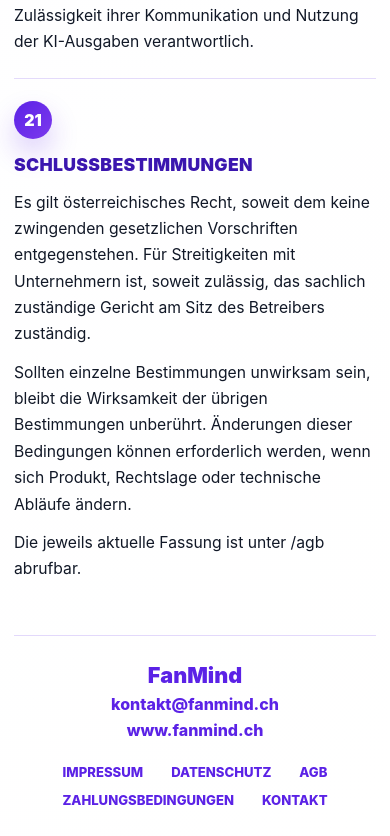
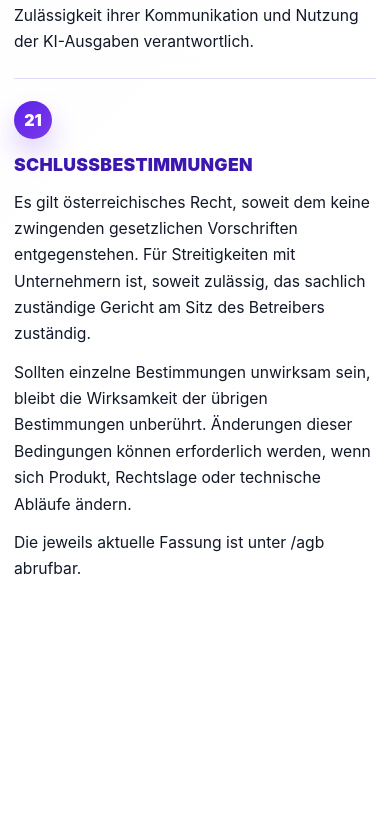
Before and after one commit to Bernds-tech/FanMind, a Next.js app: page /agb in a window 390 px wide. Shown: the part 10861-11697 px from the top of the page. After the commit the page ends 11522 px from the top, so only its background shows below. Built offline with nearby package versions, Linux system fonts and the light colour scheme.

Commit message:
Remove legal page footers

```diff
--- a/src/app/agb/agb.module.css
+++ b/src/app/agb/agb.module.css
@@ -42,7 +42,7 @@
   z-index: 1;
   width: min(100% - 40px, 1120px);
   margin: 0 auto;
-  padding: clamp(28px, 6vw, 54px) 0 28px;
+  padding: clamp(28px, 6vw, 54px) 0 clamp(56px, 8vw, 96px);
 }
 
 .hero {
@@ -61,8 +61,7 @@
   text-decoration: none;
 }
 
-.logo:hover,
-.footer a:hover {
+.logo:hover {
   color: #7c3aed;
 }
 
@@ -177,48 +176,12 @@
   color: #5b22e6;
 }
 
-.sectionBody a,
-.footer a {
+.sectionBody a {
   color: #5b22e6;
   font-weight: 800;
-  text-decoration: none;
-}
-
-.sectionBody a {
   text-decoration: underline;
   text-decoration-thickness: 1px;
   text-underline-offset: 4px;
-}
-
-.footer {
-  display: grid;
-  grid-template-columns: minmax(220px, 1fr) 2fr;
-  gap: 24px;
-  align-items: center;
-  margin-top: 30px;
-  padding: 26px 0 0;
-  border-top: 1px solid rgba(91, 34, 230, 0.17);
-}
-
-.footerBrand {
-  display: grid;
-  gap: 6px;
-  color: #4b5563;
-}
-
-.footerBrand strong {
-  color: #5b22e6;
-  font-size: 1.35rem;
-  font-weight: 950;
-}
-
-.footer nav {
-  display: flex;
-  flex-wrap: wrap;
-  gap: 12px 28px;
-  justify-content: flex-end;
-  text-transform: uppercase;
-  font-size: 0.82rem;
 }
 
 .backToTop {
@@ -263,15 +226,6 @@
     height: 38px;
   }
 
-  .footer {
-    grid-template-columns: 1fr;
-    text-align: center;
-  }
-
-  .footer nav {
-    justify-content: center;
-  }
-
   .backToTop {
     width: 46px;
     height: 46px;
--- a/src/app/agb/page.tsx
+++ b/src/app/agb/page.tsx
@@ -13,14 +13,6 @@ type TermsSection = {
   title: string;
   content: React.ReactNode;
 };
-
-const legalLinks = [
-  { href: "/impressum", label: "Impressum" },
-  { href: "/datenschutz", label: "Datenschutz" },
-  { href: "/agb", label: "AGB" },
-  { href: "/zahlungsbedingungen", label: "Zahlungsbedingungen" },
-  { href: "mailto:kontakt@fanmind.ch", label: "Kontakt" },
-];
 
 const sections: TermsSection[] = [
   {
@@ -466,21 +458,6 @@ export default function AgbPage() {
             </section>
           ))}
         </article>
-
-        <footer className={styles.footer}>
-          <div className={styles.footerBrand}>
-            <strong>FanMind</strong>
-            <a href="mailto:kontakt@fanmind.ch">kontakt@fanmind.ch</a>
-            <a href="https://fanmind.ch">www.fanmind.ch</a>
-          </div>
-          <nav aria-label="Rechtliche Links">
-            {legalLinks.map((link) => (
-              <Link href={link.href} key={link.href}>
-                {link.label}
-              </Link>
-            ))}
-          </nav>
-        </footer>
       </div>
       <a className={styles.backToTop} href="#top" aria-label="Zurück nach oben">
         ↑
--- a/src/app/datenschutz/datenschutz.module.css
+++ b/src/app/datenschutz/datenschutz.module.css
@@ -50,7 +50,7 @@
 }
 
 .shell {
-  padding-bottom: 42px;
+  padding-bottom: clamp(56px, 8vw, 96px);
 }
 
 .topNav,
@@ -101,7 +101,6 @@
 .topNav a:hover,
 .nav a:hover,
 .headerActions a:hover,
-.footer a:hover,
 .siteFooter a:hover {
   color: #7c3aed;
 }
@@ -176,7 +175,7 @@
   gap: clamp(30px, 4.6vw, 52px);
   width: min(100%, 900px);
   margin: 0 auto;
-  padding-bottom: 42px;
+  padding-bottom: clamp(56px, 8vw, 96px);
 }
 
 .section {
@@ -236,7 +235,6 @@
 
 .section a,
 .card a,
-.footer a,
 .siteFooter a {
   color: #5b22e6;
   font-weight: 800;
@@ -268,7 +266,6 @@
   font-weight: 900;
 }
 
-.footer,
 .siteFooter {
   display: grid;
   gap: 14px;
@@ -279,24 +276,17 @@
   border-top: 1px solid rgba(91, 34, 230, 0.22);
 }
 
-.footer p,
 .siteFooter p {
   margin: 0;
   font-size: 0.98rem;
   line-height: 1.6;
 }
 
-.footer nav,
 .siteFooter nav {
   display: flex;
   flex-wrap: wrap;
   gap: 8px 18px;
   justify-content: center;
-}
-
-.updated {
-  color: #6b7280;
-  font-size: 0.9rem !important;
 }
 
 .backToTop,
@@ -330,7 +320,7 @@
   grid-template-columns: 260px 1fr;
   gap: 28px;
   align-items: start;
-  padding-bottom: 42px;
+  padding-bottom: clamp(56px, 8vw, 96px);
 }
 
 .toc,
@@ -428,8 +418,7 @@
     letter-spacing: 0.015em;
   }
 
-  .footer nav,
-  .siteFooter nav {
+    .siteFooter nav {
     gap: 8px 12px;
   }
 
--- a/src/app/impressum/impressum.module.css
+++ b/src/app/impressum/impressum.module.css
@@ -30,7 +30,7 @@
   z-index: 1;
   width: min(100% - 40px, 1020px);
   margin: 0 auto;
-  padding: clamp(42px, 7vw, 86px) 0 52px;
+  padding: clamp(42px, 7vw, 86px) 0 clamp(56px, 8vw, 96px);
 }
 
 .hero {
@@ -150,8 +150,7 @@
 }
 
 .operatorRow a,
-.section a,
-.footer a {
+.section a {
   color: #5b22e6;
   font-weight: 800;
   text-decoration: underline;
@@ -160,32 +159,8 @@
 }
 
 .operatorRow a:hover,
-.section a:hover,
-.footer a:hover {
+.section a:hover {
   color: #7c3aed;
-}
-
-.footer {
-  display: grid;
-  gap: 18px;
-  justify-items: center;
-  padding-top: clamp(28px, 5vw, 48px);
-  color: #4b5563;
-  text-align: center;
-  border-top: 1px solid rgba(91, 34, 230, 0.14);
-}
-
-.footer p {
-  margin: 0;
-  font-size: 0.98rem;
-  line-height: 1.6;
-}
-
-.footer nav {
-  display: flex;
-  flex-wrap: wrap;
-  gap: 12px 22px;
-  justify-content: center;
 }
 
 .backToTop {
--- a/src/app/zahlungsbedingungen/zahlungsbedingungen.module.css
+++ b/src/app/zahlungsbedingungen/zahlungsbedingungen.module.css
@@ -42,7 +42,7 @@
   z-index: 1;
   width: min(100% - 40px, 1120px);
   margin: 0 auto;
-  padding: clamp(28px, 6vw, 54px) 0 28px;
+  padding: clamp(28px, 6vw, 54px) 0 clamp(56px, 8vw, 96px);
 }
 
 .hero {
@@ -61,8 +61,7 @@
   text-decoration: none;
 }
 
-.logo:hover,
-.footer a:hover {
+.logo:hover {
   color: #7c3aed;
 }
 
@@ -177,48 +176,12 @@
   color: #5b22e6;
 }
 
-.sectionBody a,
-.footer a {
+.sectionBody a {
   color: #5b22e6;
   font-weight: 800;
-  text-decoration: none;
-}
-
-.sectionBody a {
   text-decoration: underline;
   text-decoration-thickness: 1px;
   text-underline-offset: 4px;
-}
-
-.footer {
-  display: grid;
-  grid-template-columns: minmax(220px, 1fr) 2fr;
-  gap: 24px;
-  align-items: center;
-  margin-top: 30px;
-  padding: 26px 0 0;
-  border-top: 1px solid rgba(91, 34, 230, 0.17);
-}
-
-.footerBrand {
-  display: grid;
-  gap: 6px;
-  color: #4b5563;
-}
-
-.footerBrand strong {
-  color: #5b22e6;
-  font-size: 1.35rem;
-  font-weight: 950;
-}
-
-.footer nav {
-  display: flex;
-  flex-wrap: wrap;
-  gap: 12px 28px;
-  justify-content: flex-end;
-  text-transform: uppercase;
-  font-size: 0.82rem;
 }
 
 .backToTop {
@@ -261,15 +224,6 @@
   .number {
     width: 38px;
     height: 38px;
-  }
-
-  .footer {
-    grid-template-columns: 1fr;
-    text-align: center;
-  }
-
-  .footer nav {
-    justify-content: center;
   }
 
   .backToTop {
```
Also changed, not shown: src/app/datenschutz/page.tsx (+0 -18 lines), src/app/impressum/page.tsx (+0 -11 lines), src/app/zahlungsbedingungen/page.tsx (+0 -18 lines), src/components/LegalPage.tsx (+1 -19 lines).
